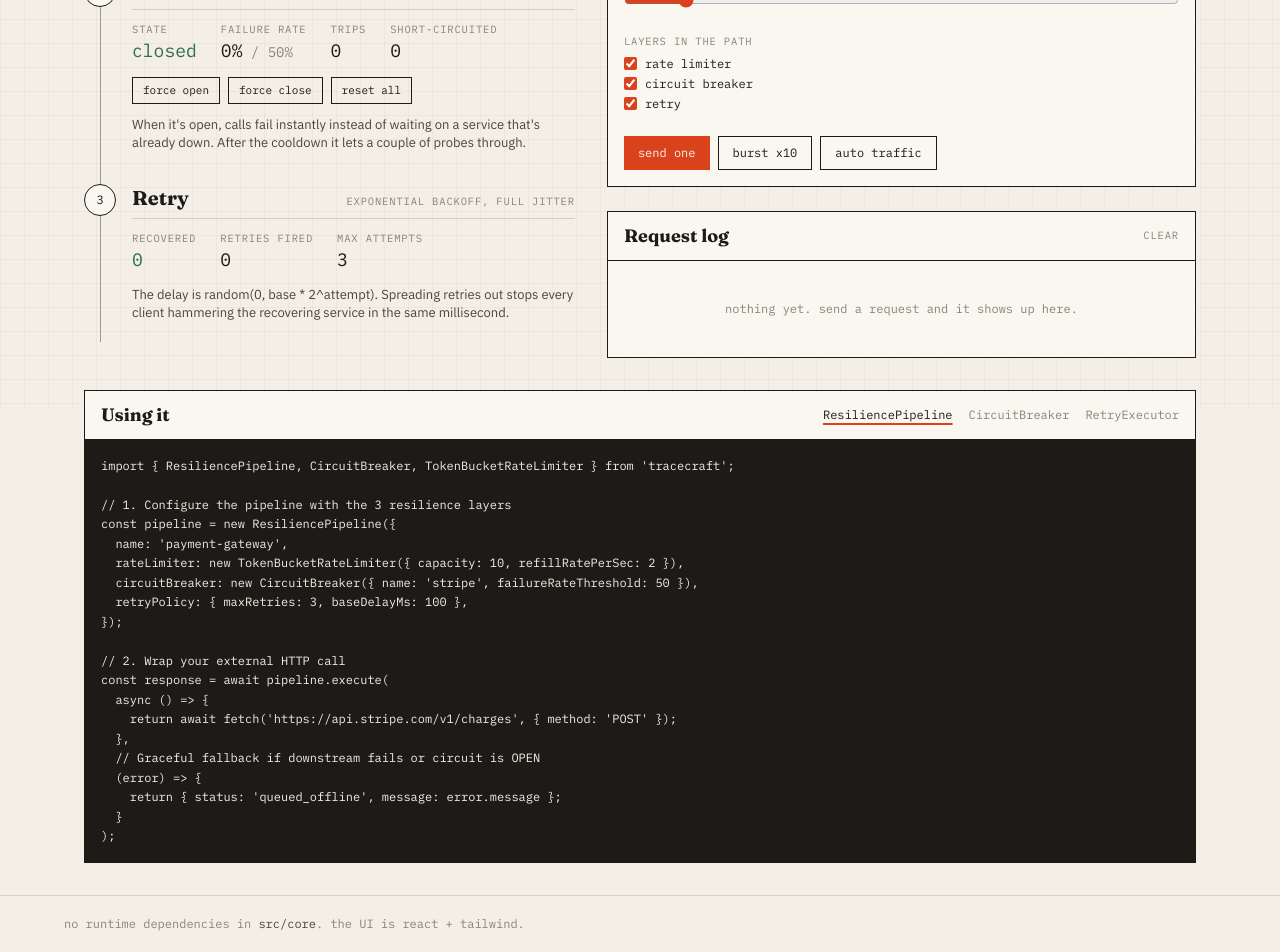
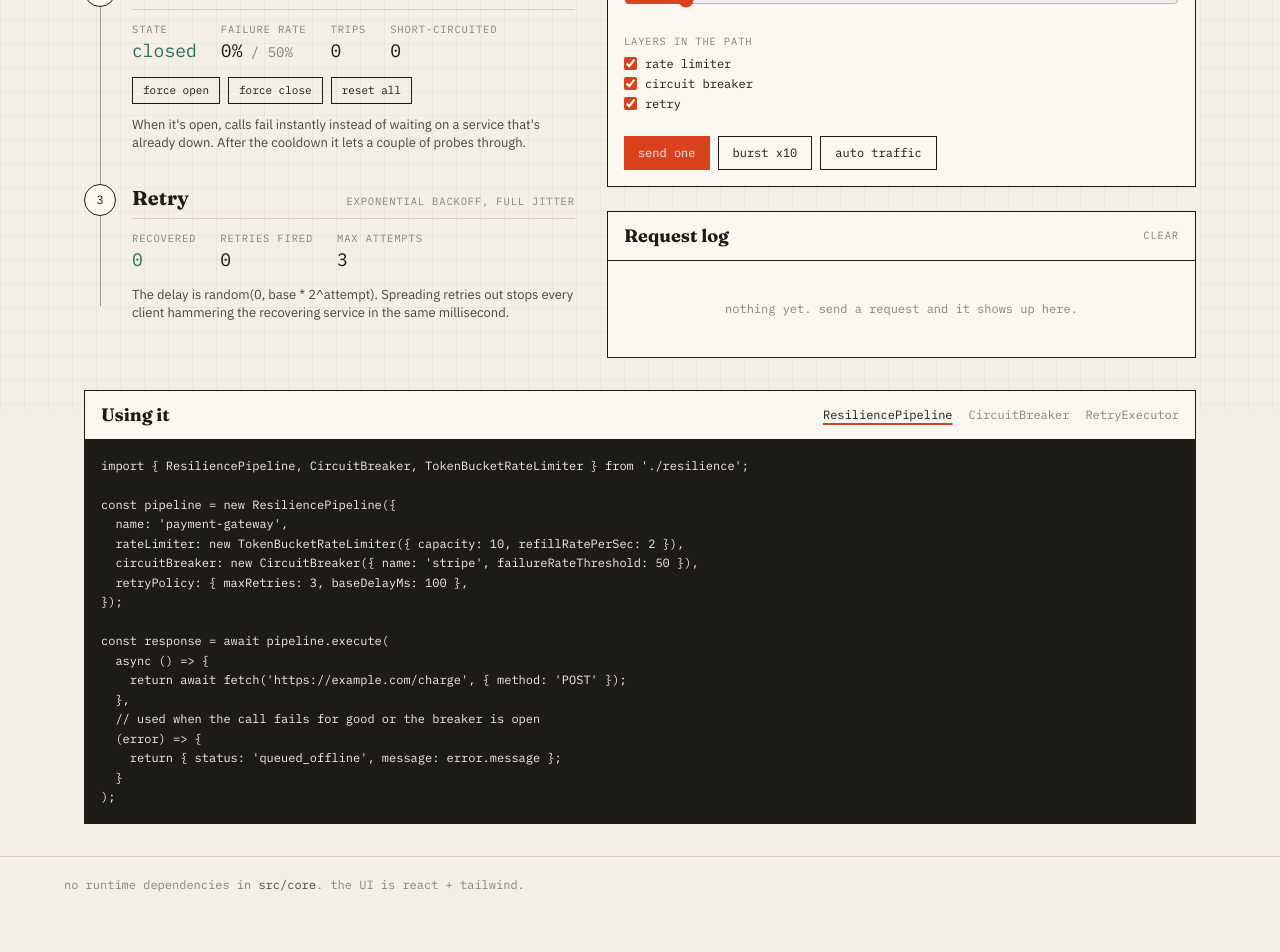
Before and after one commit to MrU52/tracecraft, a React (Vite) app: page / in a window 1280 px wide. Shown: the part 389-1341 px from the top of the page. After the commit the page ends 1302 px from the top, so only its background shows below. Built offline with nearby package versions, Linux system fonts and the light colour scheme.

Commit message:
ui: fix small-screen wrapping and spine height, plain code samples, new screenshot

```diff
--- a/src/components/CodeSnippet.tsx
+++ b/src/components/CodeSnippet.tsx
@@ -3,9 +3,8 @@ import React, { useState } from 'react';
 export const CodeSnippet: React.FC = () => {
   const [tab, setTab] = useState<'pipeline' | 'circuit' | 'retry'>('pipeline');
 
-  const pipelineCode = `import { ResiliencePipeline, CircuitBreaker, TokenBucketRateLimiter } from 'tracecraft';
+  const pipelineCode = `import { ResiliencePipeline, CircuitBreaker, TokenBucketRateLimiter } from './resilience';
 
-// 1. Configure the pipeline with the 3 resilience layers
 const pipeline = new ResiliencePipeline({
   name: 'payment-gateway',
   rateLimiter: new TokenBucketRateLimiter({ capacity: 10, refillRatePerSec: 2 }),
@@ -13,39 +12,36 @@ const pipeline = new ResiliencePipeline({
   retryPolicy: { maxRetries: 3, baseDelayMs: 100 },
 });
 
-// 2. Wrap your external HTTP call
 const response = await pipeline.execute(
   async () => {
-    return await fetch('https://api.stripe.com/v1/charges', { method: 'POST' });
+    return await fetch('https://example.com/charge', { method: 'POST' });
   },
-  // Graceful fallback if downstream fails or circuit is OPEN
+  // used when the call fails for good or the breaker is open
   (error) => {
     return { status: 'queued_offline', message: error.message };
   }
 );`;
 
-  const circuitCode = `import { CircuitBreaker, CircuitState } from 'tracecraft';
+  const circuitCode = `import { CircuitBreaker, CircuitState } from './resilience';
 
 const breaker = new CircuitBreaker({
   name: 'postgres-db',
   slidingWindowSize: 10,
-  failureRateThreshold: 50,       // Trip when >=50% fail
-  waitDurationInOpenStateMs: 5000, // Probe after 5 seconds
+  failureRateThreshold: 50,
+  waitDurationInOpenStateMs: 5000,
 });
 
-// Listen to state transitions (CLOSED -> OPEN -> HALF_OPEN -> CLOSED)
 breaker.onStateChange((from, to, name) => {
   console.log(\`Circuit [\${name}] transitioned from \${from} to \${to}\`);
 });
 
 const result = await breaker.execute(
   () => db.query('SELECT * FROM users'),
-  () => ({ cachedData: true, rows: [] }) // Fallback
+  () => ({ cachedData: true, rows: [] })
 );`;
 
-  const retryCode = `import { RetryExecutor, JitterStrategy } from 'tracecraft';
+  const retryCode = `import { RetryExecutor, JitterStrategy } from './resilience';
 
-// Executes with Exponential Backoff + Full Jitter
 const { result, attempts, totalBackoffDelayMs } = await RetryExecutor.executeWithRetry(
   async (attempt) => {
     return await fetch('https://api.weather.com/data');
@@ -55,7 +51,7 @@ const { result, attempts, totalBackoffDelayMs } = await RetryExecutor.executeWit
     baseDelayMs: 100,
     maxDelayMs: 2000,
     jitter: JitterStrategy.FULL,
-    // Only retry transient 5xx errors; fail fast on 4xx user errors
+    // don't bother retrying 4xx
     retryableErrors: (err) => err.status >= 500,
   }
 );`;
@@ -72,7 +68,7 @@ const { result, attempts, totalBackoffDelayMs } = await RetryExecutor.executeWit
     <div className="border border-ink bg-card">
       <div className="px-4 py-2.5 border-b border-ink flex flex-wrap items-center justify-between gap-2">
         <h2 className="font-display text-lg font-bold">Using it</h2>
-        <div className="flex gap-4 font-mono text-xs">
+        <div className="flex flex-wrap gap-x-4 gap-y-1 font-mono text-xs">
           {tabs.map(([key, name]) => (
             <button
               key={key}
--- a/src/components/ResilienceCards.tsx
+++ b/src/components/ResilienceCards.tsx
@@ -30,9 +30,9 @@ const Stage: React.FC<{
     <div className="absolute left-0 top-0 w-8 h-8 rounded-full border border-ink bg-card flex items-center justify-center font-mono text-xs">
       {n}
     </div>
-    <div className="flex items-baseline justify-between gap-3 border-b border-rule pb-1.5 mb-3">
+    <div className="flex flex-wrap items-baseline justify-between gap-x-3 border-b border-rule pb-1.5 mb-3">
       <h3 className="font-display text-xl font-bold">{title}</h3>
-      <span className="label">{tag}</span>
+      <span className="label text-right">{tag}</span>
     </div>
     {children}
     <p className="mt-3 text-[13px] leading-snug text-ink-soft max-w-prose">{note}</p>
@@ -64,7 +64,7 @@ export const ResilienceCards: React.FC<ResilienceCardsProps> = ({
     'font-mono text-[11px] px-2.5 py-1 border border-ink hover:bg-ink hover:text-card transition-colors';
 
   return (
-    <div className="relative">
+    <div className="relative self-start">
       {/* the spine connecting the three stages */}
       <div className="absolute left-4 top-8 bottom-4 w-px bg-ink/40" aria-hidden />
 
```
Also changed, not shown: 1 other file (tests, documents, lock files or other folders).
